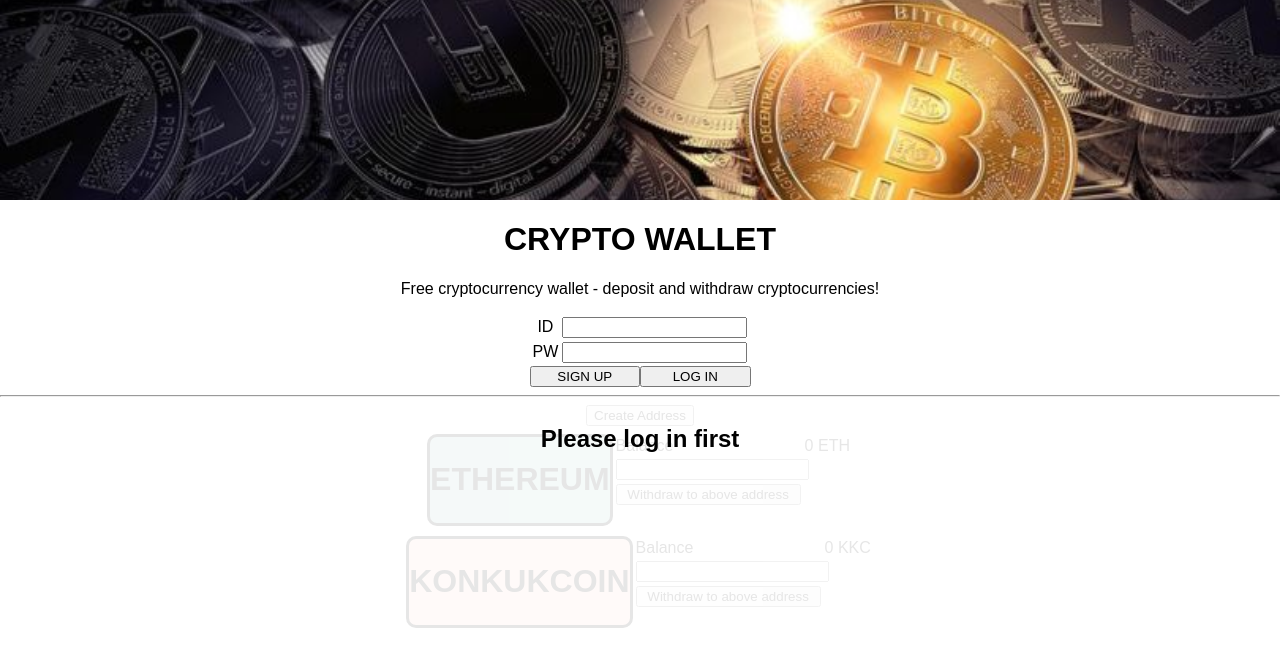
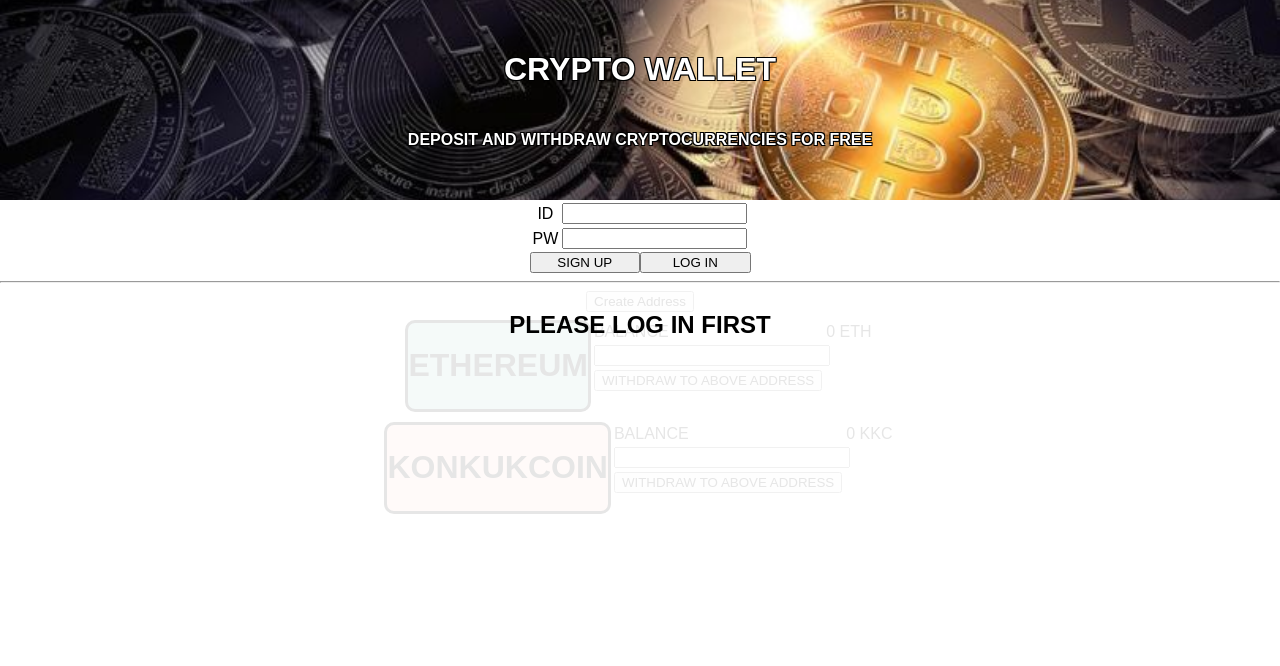
Before and after one commit to noreebia/cryptocurrency-wallet-front-end, a React (Create React App) app: page / in a window 1280 px wide. Shown: the top 666 px of the page. Built offline with nearby package versions, Linux system fonts and the light colour scheme.

Commit message:
Change banner and logo contents

```diff
--- a/src/App.css
+++ b/src/App.css
@@ -37,11 +37,23 @@
 }
 
 #bannerImage {
-  display:block;
+  display:flex;
   width: 100%;
   min-height: 25vh;
   background-image: url('./banner2.jpg');
   /* background-image: url('./banner.png'); */
   background-position: center;
   background-size: cover;
+  flex-direction: column;
+  align-items: center;
+  justify-content: center;
 }
+
+.bannerText{
+  color: white;
+  text-shadow:
+  -1px -1px 0 black,
+  1px -1px 0 black,
+  -1px 1px 0 black,
+  1px 1px 0 black;
+}
--- a/src/App.js
+++ b/src/App.js
@@ -58,7 +58,7 @@ class App extends Component {
         console.log(data);
 
         if (successful) {
-          alert("Successfully signed up!")
+          alert("Successfully signed up! Now log in using your new account.")
         } else {
           alert(data)
         }
@@ -123,8 +123,9 @@ class App extends Component {
     }
 
     let greetingsOrLogin = this.state.isLoggedIn ?
-      <div><h2>Hello, {this.state.username}</h2>
-        <button onClick={this.handleLogOut}>Log out</button>
+      <div>
+        <h2>HELLO, {this.state.username}</h2>
+        <button onClick={this.handleLogOut}>LOG OUT</button>
       </div>
       :
       <div>
@@ -133,37 +134,38 @@ class App extends Component {
             <tr>
               <td>ID</td>
               <td>
-                <input form = "defaultForm" type="text" value={this.state.username} onChange={this.updateUsername}></input>
+                <input form="defaultForm" type="text" value={this.state.username} onChange={this.updateUsername}></input>
               </td>
             </tr>
             <tr>
               <td>PW</td>
               <td>
-                <input form = "defaultForm" type="password" value={this.state.password} onChange={this.updatePassword}></input>
+                <input form="defaultForm" type="password" value={this.state.password} onChange={this.updatePassword}></input>
               </td>
             </tr>
           </tbody>
         </table>
         <form id="defaultForm" onSubmit={this.handleLogIn}>
-          <button type = "button" style={buttonStyle} onClick={this.handleSignUp} >SIGN UP</button>
-          <button type="submit" style={buttonStyle}  >LOG IN</button>
+          <button type="button" style={buttonStyle} onClick={this.handleSignUp} >SIGN UP</button>
+          <button type="submit" style={buttonStyle} >LOG IN</button>
         </form>
       </div>
 
-    const addressOrButton = this.state.userAddress != '' ? <h3>Address: {this.state.userAddress}</h3> : <button onClick={this.requestAddressCreation}>Create Address</button>
+    const addressOrButton = this.state.userAddress != '' ? <h3>YOUR ETHEREUM ADDRESS IS <br/>{this.state.userAddress}<br/></h3> : <button onClick={this.requestAddressCreation}>Create Address</button>
 
     return (
       <div className="App">
-        <div id="bannerImage"></div>
-        <h1>CRYPTO WALLET</h1>
-        <p>Free cryptocurrency wallet - deposit and withdraw cryptocurrencies!</p>
+        <div id="bannerImage">
+          <h1 className="bannerText">CRYPTO WALLET</h1>
+          <h4 className="bannerText">DEPOSIT AND WITHDRAW CRYPTOCURRENCIES FOR FREE</h4>
+        </div>
         <div id="credentialsInputForm">
           {greetingsOrLogin}
         </div>
         <hr></hr>
         <div>
           <div id="overlay" style={overlayStyle}>
-            <h2 style={overlayTextStyle}>Please log in first</h2>
+            <h2 style={overlayTextStyle}>PLEASE LOG IN FIRST</h2>
           </div>
           {addressOrButton}
           <WalletInfo isLoggedIn={this.state.isLoggedIn} username={this.state.username} />
--- a/src/CurrencyInfo.js
+++ b/src/CurrencyInfo.js
@@ -1,11 +1,10 @@
 import React, { Component } from 'react';
-import './Currency.css';
+import './CurrencyInfo.css';
 
 class CurrencyInfo extends Component {
     constructor(props) {
         super(props);
         this.state = {
-            address: "",
             balance: 0,
             rgb: [255, 255, 255]
         };
@@ -41,7 +40,7 @@ class CurrencyInfo extends Component {
                         <tbody>
                             <tr>
                                 <td style={{ textAlign: "left" }}>
-                                    Balance
+                                    BALANCE
                                 </td>
                                 <td style={{ textAlign: "right" }}>
                                     {this.state.balance} {this.props.symbol}
@@ -49,14 +48,14 @@ class CurrencyInfo extends Component {
                             </tr>
                             <tr>
                                 <td>
-                                    <form>
+                                    <form id="withdrawal">
                                         <input type="text" name="destinationAddress" className="fullWidth"></input>
                                     </form>
                                 </td>
                             </tr>
                             <tr>
                                 <td>
-                                    <button className="fullWidth">Withdraw to above address</button>
+                                    <button form ="withdrawal" className="fullWidth">WITHDRAW TO ABOVE ADDRESS</button>
                                 </td>
                             </tr>
                         </tbody>
```
Also changed, not shown: src/CurrencyInfo.css (renamed from src/Currency.css).
